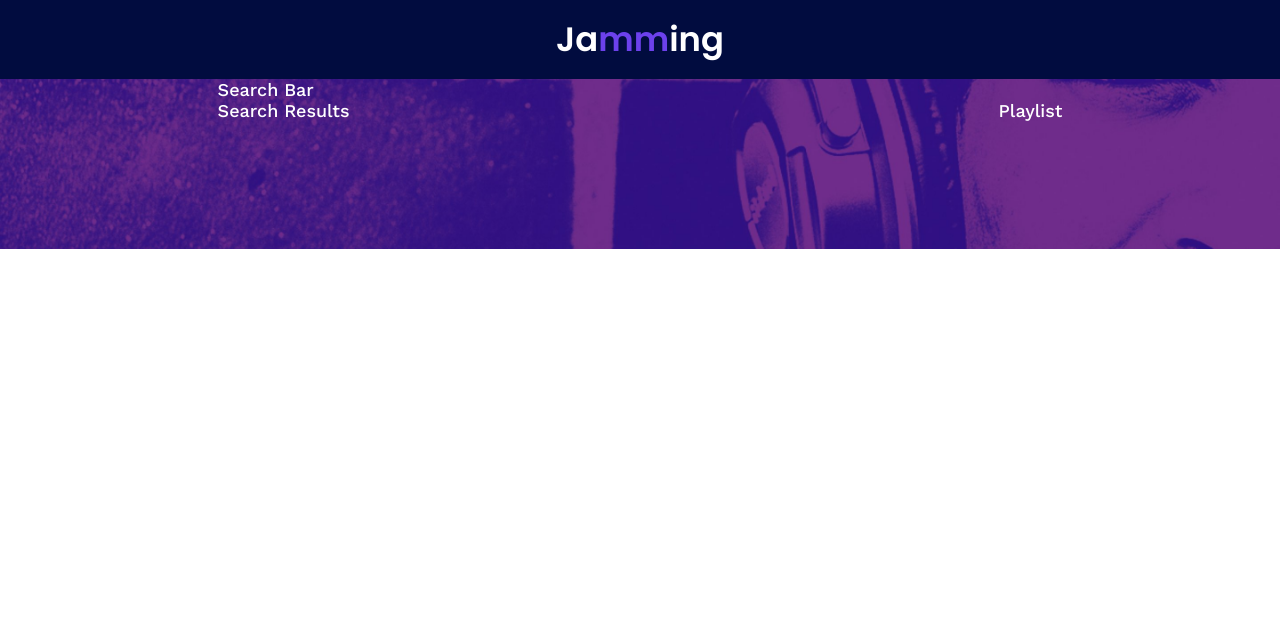
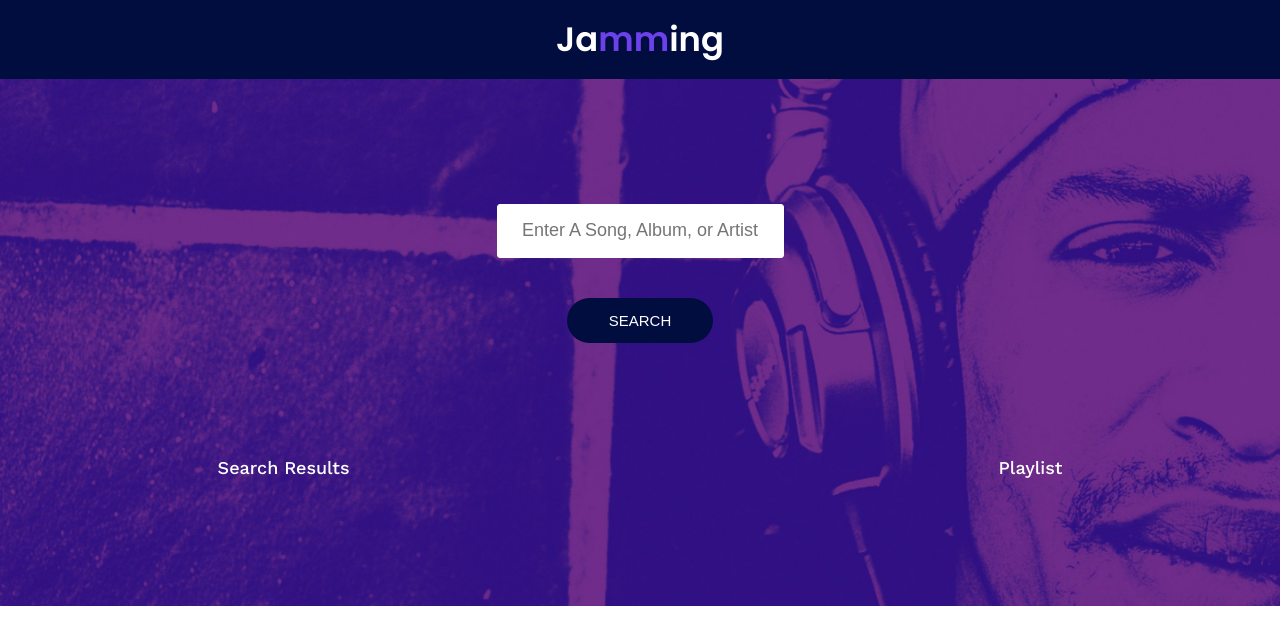
Before and after one commit to johnarumemi/react-jamming, a React (Create React App) app: page / in a window 1280 px wide. Shown: the top 644 px of the page. Built offline with nearby package versions, Linux system fonts and the light colour scheme.

Commit message:
update SearchBar render and tests
Add following to SearchBar Component
+ implemented user input field
+ implemented user button
+ updated scss for Component layout
+ updated SearchBar unit tests

```diff
--- a/src/components/react_SearchBar/SearchBar.jsx
+++ b/src/components/react_SearchBar/SearchBar.jsx
@@ -4,5 +4,10 @@ import './SearchBar.scss'
 
 export function SearchBar(){
 
-    return (<div title='search-bar'>Search Bar</div>);
+    return (
+        <div className="SearchBar">
+            <input placeholder="Enter A Song, Album, or Artist"/>
+            <button className="SearchButton">SEARCH</button>
+        </div>
+    );
 }
--- a/src/components/react_SearchBar/SearchBar.scss
+++ b/src/components/react_SearchBar/SearchBar.scss
@@ -0,0 +1,40 @@
+.SearchBar {
+  display: flex;
+  flex-direction: column;
+  align-items: center;
+  padding-top: 6.94rem;
+  margin-bottom: 6.33rem;
+}
+
+.SearchBar input {
+  width: 287px;
+  padding: .88rem 0;
+  border: 1px solid #fff;
+  border-radius: 3px;
+  margin-bottom: 2.22rem;
+  color: #010c3f;
+  text-align: center;
+  font-size: 1rem;
+}
+
+.SearchBar input:focus {
+  outline: none;
+}
+
+.SearchButton {
+  cursor: pointer;
+  width: 8.11rem;
+  padding: .77rem 0;
+  border-radius: 54px;
+  background-color: #010c3f;
+  text-align: center;
+  font-size: .833rem;
+  transition: background-color .25s;
+  border: 0px;
+  color: #fff;
+  font-weight: 500;
+}
+
+.SearchButton:hover {
+  background-color: rgba(108, 65, 233, .7);
+}
```
Also changed, not shown: 1 other file (tests, documents, lock files or other folders).
